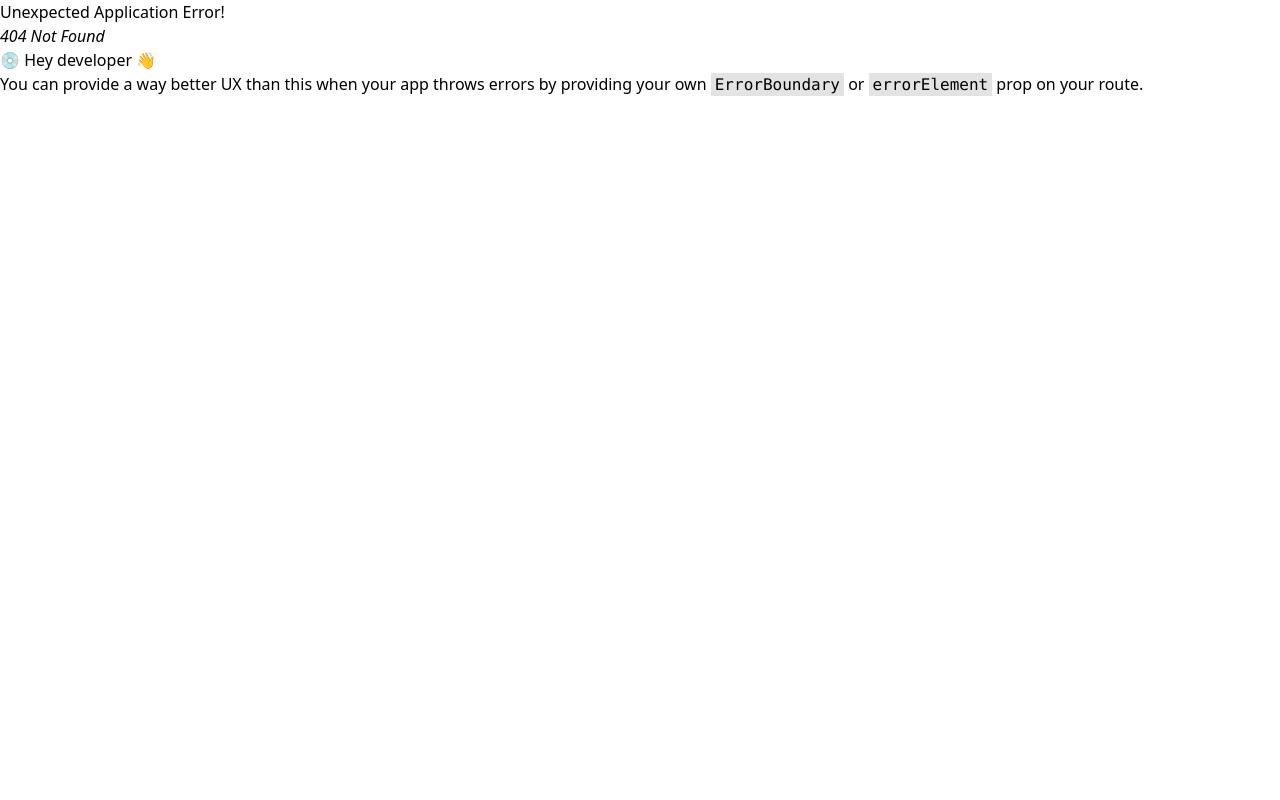
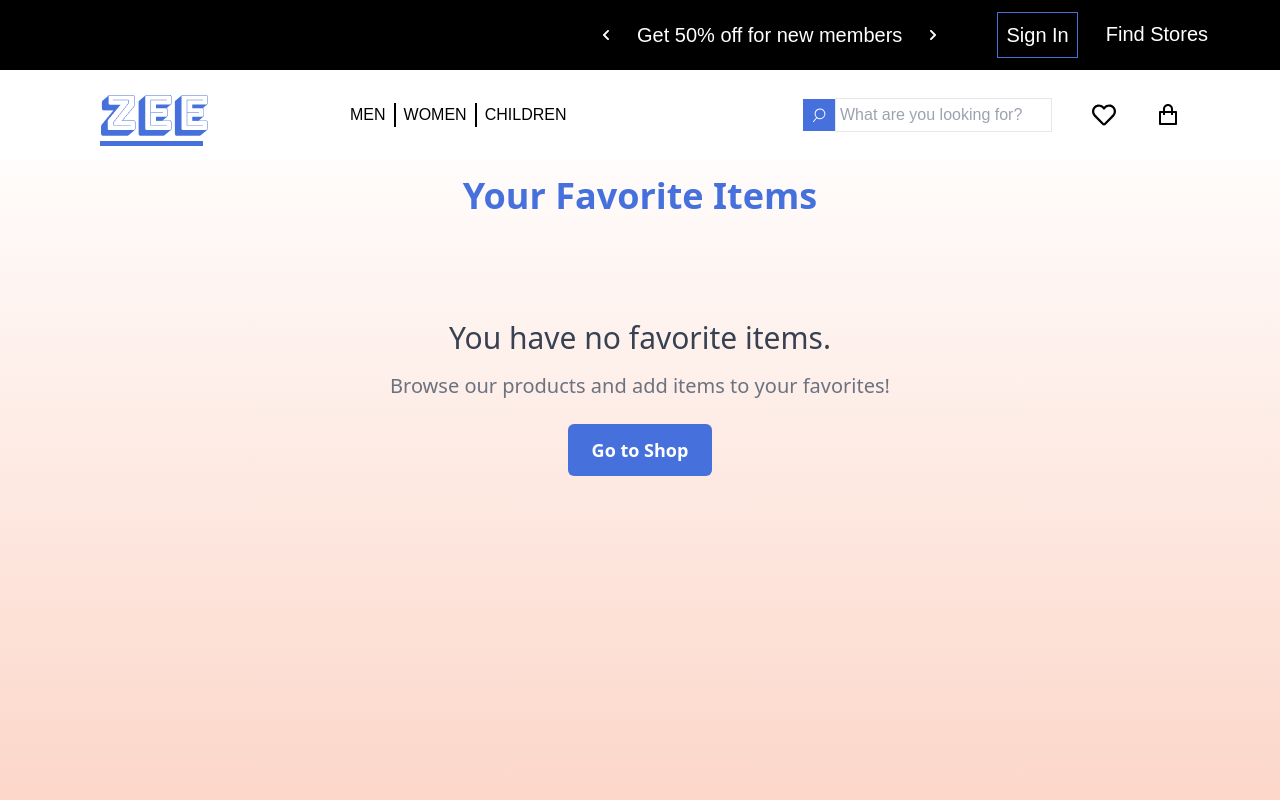
Before and after one commit to okikijesutech/HngProject2, a React (Vite) app: page /favourite in a window 1280 px wide. Before the commit this address had no page. Shown: the top 800 px of the page. Built offline with nearby package versions, Linux system fonts and the light colour scheme; a web font is replaced by a local one.

Commit message:
Submittion

```diff
--- a/src/App.jsx
+++ b/src/App.jsx
@@ -12,6 +12,7 @@ import CheckOut from "./pages/CheckOut";
 import { CartProvider } from "./context/CartContext";
 import { FavoritesProvider } from "./context/FavoritesContext";
 import { RatingsProvider } from "./context/RatingsContext";
+import Favourite from "./pages/Favourite";
 
 function App() {
   const router = createBrowserRouter(
@@ -20,6 +21,7 @@ function App() {
         <Route index element={<HomePage />} />
         <Route path='/cart' element={<Cart />} />
         <Route path='/checkout' element={<CheckOut />} />
+        <Route path='/favourite' element={<Favourite />} />
       </Route>
     )
   );
--- a/src/components/CartItem.jsx
+++ b/src/components/CartItem.jsx
@@ -1,9 +1,8 @@
 import React from "react";
-import { FaXmark } from "react-icons/fa6";
 
 const CartItem = ({ item, imageMap, removeFromCart }) => {
   return (
-    <div className='w-full p-4 flex gap-2'>
+    <div className='w-full p-4 flex gap-2 lg:gap-10 justify-between rounded-lg hover:bg-[#FFE1DD] hover:shadow-lg transition duration-300'>
       <div className='flex-1'>
         <img
           src={imageMap[item.img]}
@@ -18,7 +17,7 @@ const CartItem = ({ item, imageMap, removeFromCart }) => {
         <p className='text-lg mt-6'>Units: {item.unit}</p>
 
         <button
-          className='px-3 py-2 bg-[#FFFFFF] shadow-lg'
+          className='px-3 py-2 bg-[#FFFFFF] shadow-lg hover:bg-[#f1f1f1] hover:text-[#F1C6C0] transition duration-300'
           onClick={() => removeFromCart(item.name)}
         >
           Remove
--- a/src/components/Navbar.jsx
+++ b/src/components/Navbar.jsx
@@ -17,10 +17,10 @@ const Navbar = () => {
   return (
     <div className='flex items-center justify-between px-[14px] md:px-[10px] lg:px-[100px] bg-[#171717] md:bg-white font-SansSerifFLF'>
       <div className='flex flex-row-reverse md:flex-row items-center'>
-        <div className='ml-[150px] md:ml-0 w-[75px] h-[45px] md:w-[150px] md:h-[90px]'>
+        <div className='flex items-center ml-[150px] md:ml-0 w-[55px] h-[45px] md:w-[150px] md:h-[90px]'>
           <Link to='/'>
-            {/* Conditional rendering of logo based on screen size */}
-            <img src={menuOpen ? mobileLogo : logo} alt='Zee logo' />
+            <img src={logo} alt='Zee logo' className='hidden md:block' />
+            <img src={mobileLogo} alt='Zee logo' className='md:hidden block' />
           </Link>
         </div>
         <div className='flex md:hidden text-white' onClick={toggleMenu}>
@@ -49,7 +49,9 @@ const Navbar = () => {
             className='outline-none p-1 font-medium text-base border'
           />
         </div>
-        <FaRegHeart className='hidden md:block' size={24} />
+        <Link to='/favourite'>
+          <FaRegHeart className='hidden md:block' size={24} />
+        </Link>
         <Link to='/cart' className='text-white md:text-black'>
           <RiShoppingBagLine size={24} />
         </Link>
--- /dev/null
+++ b/src/pages/Favourite.jsx
@@ -0,0 +1,69 @@
+import React from "react";
+import { Link } from "react-router-dom";
+import ListingItemCard from "../components/ListingItemCard";
+import products from "../items.json";
+import imageMap from "../imageMap";
+import { useFavorites } from "../context/FavoritesContext";
+import { useCart } from "../context/CartContext";
+import { useRatings } from "../context/RatingsContext";
+
+const Favourite = () => {
+  const { favorites } = useFavorites();
+  const { addToCart } = useCart();
+  const { rateProduct } = useRatings();
+
+  const favoriteProducts = products.filter((product) =>
+    favorites.includes(product.id)
+  );
+
+  return (
+    <div className='bg-gradient-to-b from-[#FFFCFB] to-[#FBCDBD] p-4 min-h-screen flex flex-col items-center'>
+      <div className='text-center mb-6'>
+        <h1 className='text-3xl md:text-4xl font-bold text-[#4670DC]'>
+          Your Favorite Items
+        </h1>
+      </div>
+
+      {favoriteProducts.length === 0 ? (
+        <div className='text-center mt-20'>
+          <h2 className='text-2xl md:text-3xl text-gray-700 mb-4'>
+            You have no favorite items.
+          </h2>
+          <p className='text-lg md:text-xl text-gray-500 mb-6'>
+            Browse our products and add items to your favorites!
+          </p>
+          <Link to='/'>
+            <button className='bg-[#4670DC] text-white px-6 py-3 rounded-md text-lg font-semibold hover:bg-[#3655b3] transition duration-300'>
+              Go to Shop
+            </button>
+          </Link>
+        </div>
+      ) : (
+        <div className='flex flex-col items-center'>
+          <div className='grid grid-cols-2 md:grid-cols-3 gap-4 mt-12'>
+            {favoriteProducts.map((product) => (
+              <div key={product.id} className='md:px-10 lg:px-24'>
+                <ListingItemCard
+                  item={product}
+                  imageMap={imageMap}
+                  addToCart={addToCart}
+                  toggleFavorite={() => toggleFavorite(product.id)}
+                  rateProduct={rateProduct}
+                />
+              </div>
+            ))}
+          </div>
+          <div className='mt-6'>
+            <Link to='/'>
+              <button className='bg-[#4670DC] text-white px-6 py-3 rounded-md text-lg font-semibold hover:bg-[#3655b3] transition duration-300'>
+                Go to Home
+              </button>
+            </Link>
+          </div>
+        </div>
+      )}
+    </div>
+  );
+};
+
+export default Favourite;
--- a/src/pages/HomePage.jsx
+++ b/src/pages/HomePage.jsx
@@ -20,7 +20,17 @@ const HomePage = () => {
         toggleFavorite={toggleFavorite}
         rateProduct={rateProduct}
       />
-      <ToastContainer />
+      <ToastContainer
+        position='top-center'
+        autoClose={1000}
+        hideProgressBar={true}
+        newestOnTop={false}
+        closeOnClick
+        rtl={false}
+        pauseOnFocusLoss
+        draggable
+        pauseOnHover
+      />
     </div>
   );
 };
```
Also changed, not shown: src/pages/cart.css (deleted, +0 -8 lines).
